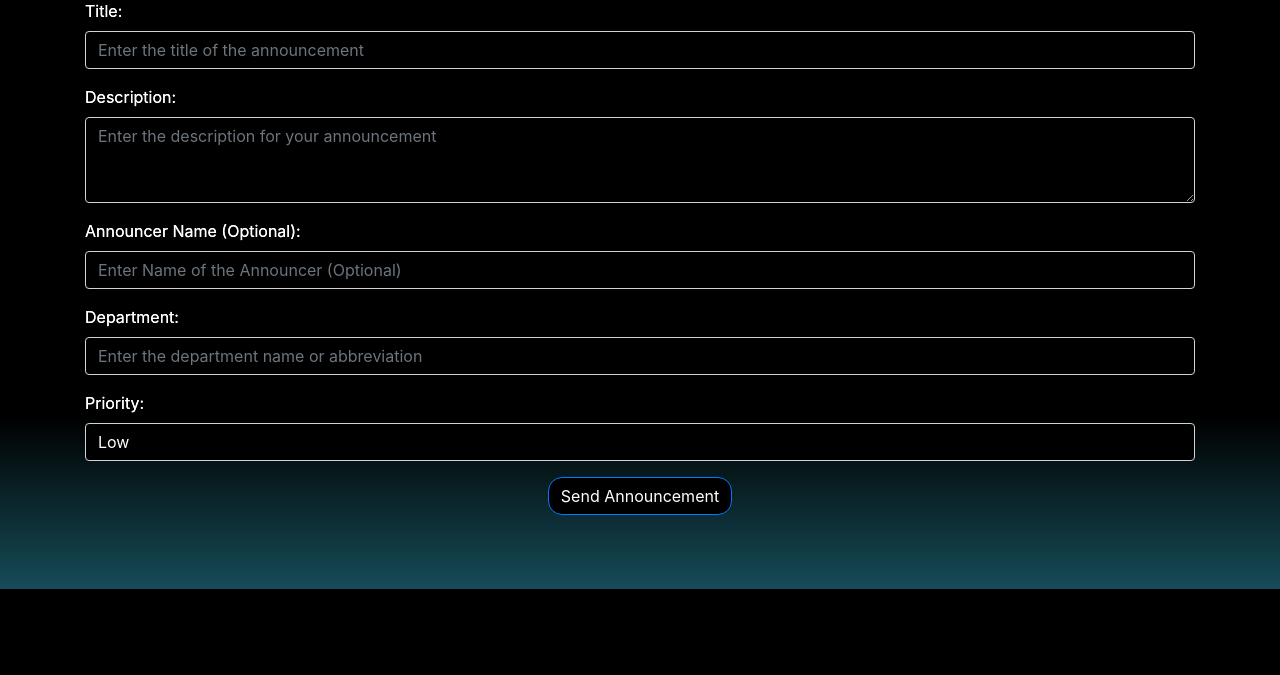
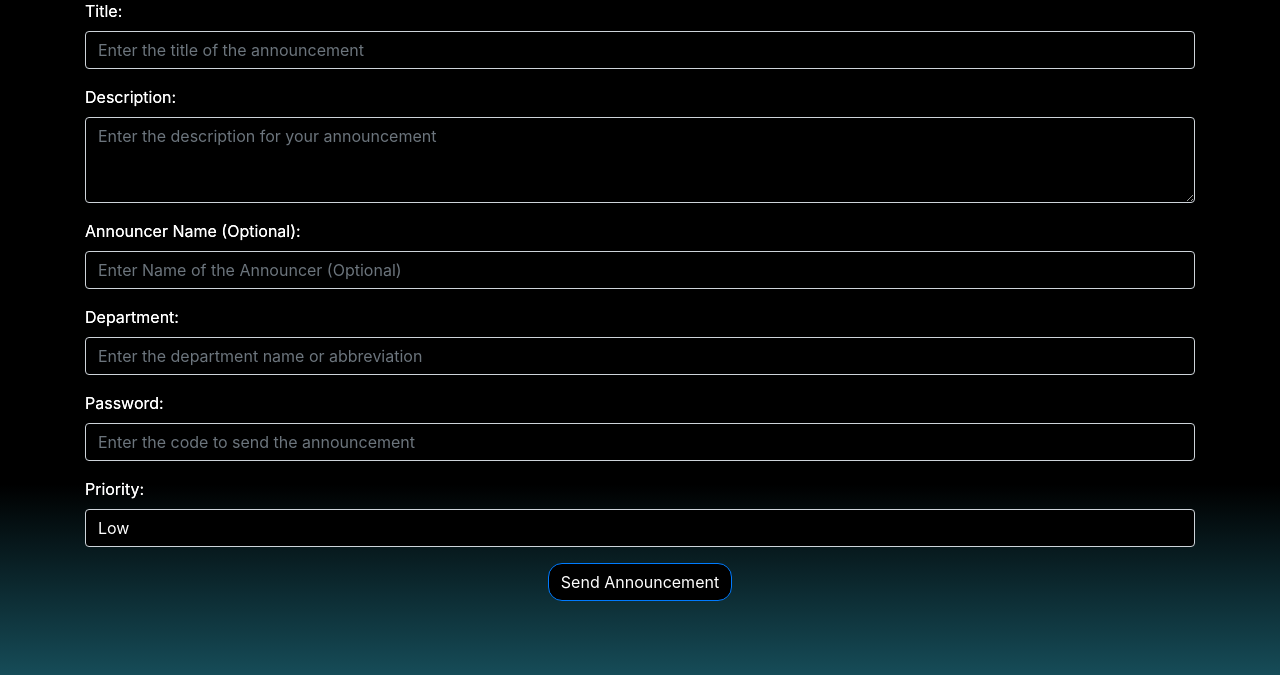
Before and after one commit to CLoaKY233/HazelNut, a Flask app: page / in a window 1280 px wide. Shown: the part 191-866 px from the top of the page. Before the commit the page ends 780 px from the top, so only its background shows below. Run offline with Flask 3, Linux system fonts and the light colour scheme; some libraries are stand-ins or nearby versions.

Commit message:
password for announcer

```diff
--- a/Webapp/app.py
+++ b/Webapp/app.py
@@ -61,6 +61,7 @@ def generate_embed(title, description, priority, department, color=None, thumbna
 
     return embed
 
+
 @app.route('/', methods=['GET', 'POST'])
 def index():
     if request.method == 'POST':
@@ -69,6 +70,7 @@ def index():
         priority = request.form['priority']
         department = request.form['department']
         footer_text = request.form['footer_text']
+        send_code = request.form['pass']  # Corrected to match the name in the HTML form
 
         embed = generate_embed(
             title,
@@ -79,6 +81,11 @@ def index():
             author_icon="https://i.imgur.com/2lQLSjo.png",
         )
 
+        # Check if the provided code matches the expected one
+        if send_code != "1":  # Replace 'your_code_here' with your actual code
+            flash('Invalid code!', 'error')
+            return redirect(url_for('index'))
+
         announce(webhook_url, [embed])
         flash('Announcement sent successfully!', 'success')
         return redirect(url_for('index'))
--- a/Webapp/templates/index.html
+++ b/Webapp/templates/index.html
@@ -33,6 +33,11 @@
             <div class="form-group"><label class="form-label" data-bss-hover-animate="pulse" for="description" style="text-shadow: 0px 0px var(--bs-emphasis-color);transform: translate(0px) rotate(0deg);filter: brightness(200%) contrast(200%);--bs-primary: #0067ff;--bs-primary-rgb: 0,103,255;">Description:</label><textarea class="form-control form-control" id="description" name="description" placeholder="Enter the description for your announcement" required="" rows="3" style="background: var(--bs-emphasis-color);color: var(--bs-body-bg);"></textarea></div>
             <div class="form-group"><label class="form-label" data-bss-hover-animate="pulse" for="footer_text" style="text-shadow: 0px 0px var(--bs-emphasis-color);transform: translate(0px) rotate(0deg);filter: brightness(200%) contrast(200%);--bs-primary: #0067ff;--bs-primary-rgb: 0,103,255;">Announcer Name (Optional):</label><input class="form-control form-control" type="text" id="footer_text" name="footer_text" placeholder="Enter Name of the Announcer (Optional)" style="background: var(--bs-emphasis-color);color: var(--bs-body-bg);"></div>
             <div class="form-group"><label class="form-label" data-bss-hover-animate="pulse" for="department" style="text-shadow: 0px 0px var(--bs-emphasis-color);transform: translate(0px) rotate(0deg);filter: brightness(200%) contrast(200%);--bs-primary: #0067ff;--bs-primary-rgb: 0,103,255;">Department:</label><input class="form-control form-control" type="text" id="department" name="department" placeholder="Enter the department name or abbreviation" required="" style="background: var(--bs-emphasis-color);color: var(--bs-body-bg);"></div>
+            <div class="form-group"><label class="form-label" data-bss-hover-animate="pulse" for="Password"
+                    style="text-shadow: 0px 0px var(--bs-emphasis-color);transform: translate(0px) rotate(0deg);filter: brightness(200%) contrast(200%);--bs-primary: #0067ff;--bs-primary-rgb: 0,103,255;">Password:</label><input class="form-control form-control" type="text" id="send_code" name="pass"
+                        placeholder="Enter the code to send the announcement" required="true"
+                        style="background: var(--bs-emphasis-color);color: var(--bs-body-bg);">
+            </div>
             <div class="form-group"><label class="form-label" data-bss-hover-animate="pulse" for="priority" style="text-shadow: 0px 0px var(--bs-emphasis-color);transform: translate(0px) rotate(0deg);filter: brightness(200%) contrast(200%);--bs-primary: #0067ff;--bs-primary-rgb: 0,103,255;">Priority:</label><select class="form-select form-control" id="priority" name="priority" required="" style="background: var(--bs-emphasis-color);color: var(--bs-body-bg);">
                     <option value="low">Low</option>
                     <option value="medium">Medium</option>
```
